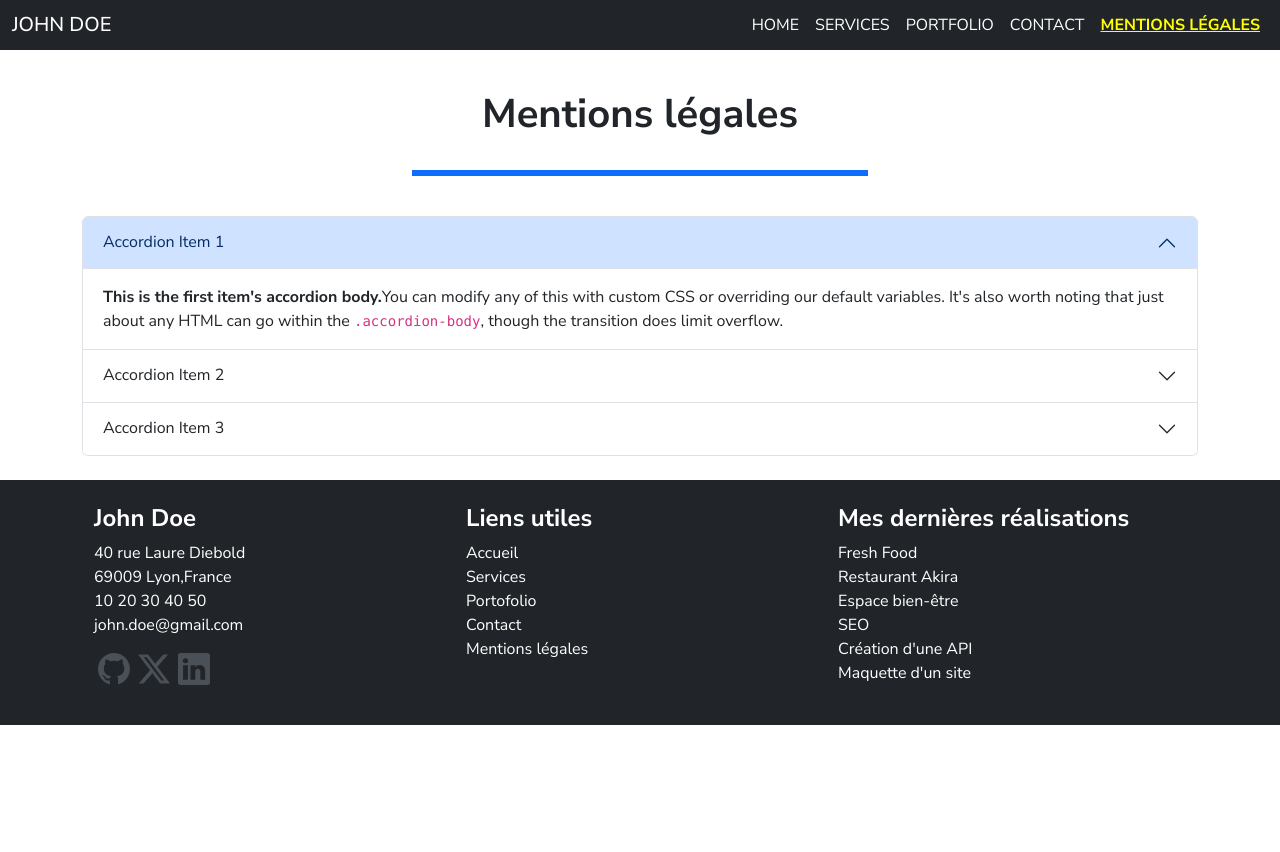
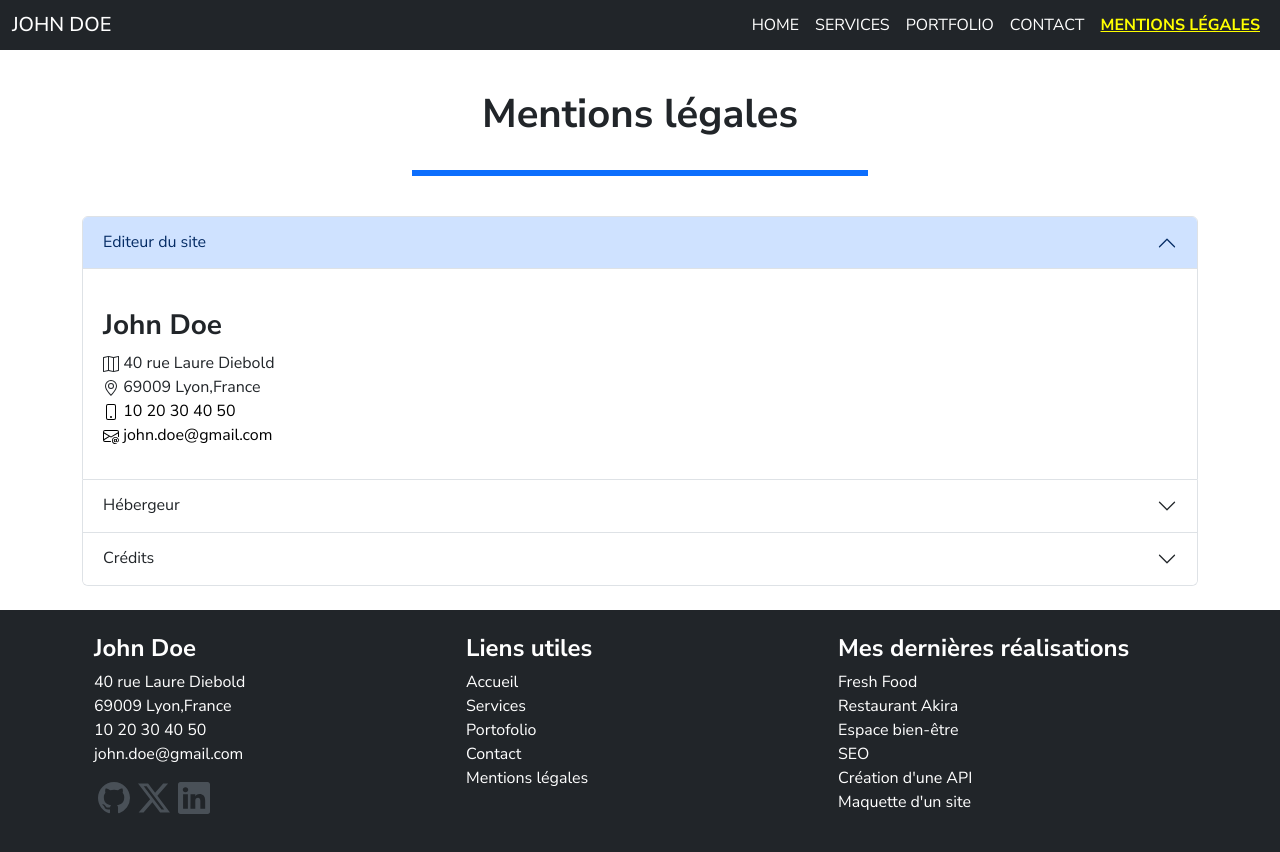
Before and after one commit to CL4P-TP-afk/Devoir_Creez_portfolio_React, a React (Vite) app in the folder app/: page /mentionslegales in a window 1280 px wide. Before the commit the page ends 800 px from the top, so only its background shows below. Built offline with nearby package versions, Linux system fonts and the light colour scheme.

Commit message:
accordions complete , fin page mentions légales, rdy pull request

```diff
--- a/app/src/content/AdressJD.jsx
+++ b/app/src/content/AddressJD.jsx
@@ -1,6 +1,6 @@
 import { Link } from "react-router-dom";
 
-const AdressJD = () => {
+const AddressJD = () => {
     return (
         <>
             <address className="pt-4">
@@ -75,4 +75,4 @@ const AdressJD = () => {
 };
 
 
-export default AdressJD;
+export default AddressJD;
--- a/app/src/pages/Contact.jsx
+++ b/app/src/pages/Contact.jsx
@@ -1,6 +1,6 @@
 import { Container,  Row,  Col,  CardTitle, CardBody, Card } from "reactstrap";
 import FormulaireContact from "../components/Formulaire-Contact";
-import AdressJD from "../content/AdressJD";
+import AddressJD from "../content/AddressJD";
 
 const Contact = () => {
   return (
@@ -31,7 +31,7 @@ const Contact = () => {
                 <CardBody>
                   <CardTitle tag="h2">Mes coordonnées</CardTitle>
                   <hr className="border border-primary border-2 opacity-100" />
-                  <AdressJD />
+                  <AddressJD />
                   <iframe
                     src="https://www.google.com/maps/embed?pb=!1m18!1m12!1m3!1d2782.6271524681965!2d4.796398612379265!3d45.77866197096023!2m3!1f0!2f0!3f0!3m2!1i1024!2i768!4f13.1!3m3!1m2!1s0x47f4eb65edac5b3f%3A0xe01c47049cb2e2b9!2s40%20Rue%20Laure%20Diebold%2C%2069009%20Lyon!5e0!3m2!1sfr!2sfr!4v1743173701021!5m2!1sfr!2sfr"
                     width="100%"
--- a/app/src/pages/Mentions-legales.jsx
+++ b/app/src/pages/Mentions-legales.jsx
@@ -1,10 +1,10 @@
-import { Container,  Row, Accordion, AccordionBody, AccordionHeader, AccordionItem } from "reactstrap";
-import React, { useState } from 'react';
-
-
+import { Container, Row, Accordion, AccordionBody, AccordionHeader, AccordionItem } from "reactstrap";
+import React, { useState } from "react";
+import AddressJD from "../content/AddressJD";
+import { Link } from "react-router-dom";
 
 const MentionsLegales = (props) => {
-    const [open, setOpen] = useState('1');
+  const [open, setOpen] = useState("1");
   const toggle = (id) => {
     if (open === id) {
       setOpen();
@@ -27,40 +27,65 @@ const MentionsLegales = (props) => {
         <Row>
           <Accordion open={open} toggle={toggle}>
             <AccordionItem>
-            <AccordionHeader targetId="1">Accordion Item 1</AccordionHeader>
+              <AccordionHeader targetId="1">Editeur du site</AccordionHeader>
               <AccordionBody accordionId="1">
-                <strong>This is the first item&#39;s accordion body.</strong>
-                You can modify any of this with custom CSS or overriding our default
-                variables. It&#39;s also worth noting that just about any HTML can
-                go within the <code>.accordion-body</code>, though the transition
-                does limit overflow.
+                <AddressJD />
               </AccordionBody>
             </AccordionItem>
             <AccordionItem>
-            <AccordionHeader targetId="2">Accordion Item 2</AccordionHeader>
+              <AccordionHeader targetId="2">Hébergeur</AccordionHeader>
               <AccordionBody accordionId="2">
-                <strong>This is the second item&#39;s accordion body.</strong>
-                You can modify any of this with custom CSS or overriding our default
-                variables. It&#39;s also worth noting that just about any HTML can
-                go within the <code>.accordion-body</code>, though the transition
-                does limit overflow.
+                <h2>alwaysdata</h2>
+                <address>
+                  91 Rue du faubourg Saint-Honoré, 75008 Paris <br />
+                  <Link to="www.alwaysdata.com"> www.alwaysdata.com</Link>
+                </address>
               </AccordionBody>
             </AccordionItem>
             <AccordionItem>
-            <AccordionHeader targetId="3">Accordion Item 3</AccordionHeader>
+              <AccordionHeader targetId="3">Crédits</AccordionHeader>
               <AccordionBody accordionId="3">
-                <strong>This is the third item&#39;s accordion body.</strong>
-                You can modify any of this with custom CSS or overriding our default
-                variables. It&#39;s also worth noting that just about any HTML can
-                go within the <code>.accordion-body</code>, though the transition
-                does limit overflow.
+                <h2>Crédits</h2>
+                <p>
+                  Ce site a été réalisé par John Doe, étutudiant au{" "}
+                  <Link
+                    to="https://www.centre-europeen-formation.fr/"
+                    target="_blank"
+                  >
+                    {" "}
+                    Centre Européen de formation.
+                  </Link>
+                </p>
+                <br />
+                <p>
+                  <em>
+                    Les images utilisées sur ce site sont libre de droits et ont
+                    été obtenues sur le site{" "}
+                    <Link to="https://pixabay.com/fr/" target="_blank">
+                      Pixabay
+                    </Link>
+                  </em>
+                </p>
+                <br />
+                <p>
+                  <em>
+                    Lafavicon de ce site a été fournie par{" "}
+                    <Link
+                      to="https://www.flaticon.com/de/kostenlose-icons/john-doe"
+                      target="_blank"
+                    >
+                      John doe Icons erstellt von Freepik - Flaticon
+                    </Link>
+                  </em>
+                </p>
+                <br />
               </AccordionBody>
             </AccordionItem>
           </Accordion>
         </Row>
       </Container>
     </>
-    )
-}
+  );
+};
 
 export default MentionsLegales;
```
Lines whose indentation alone changed are shown as unchanged.
